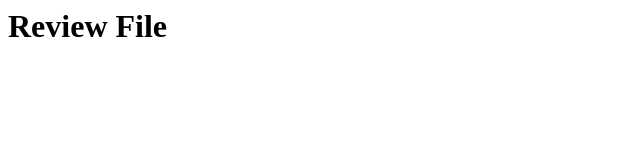
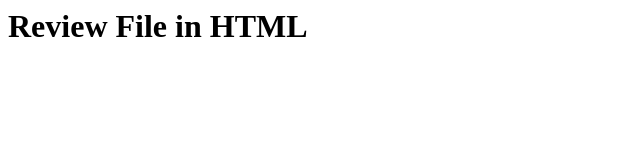
Before and after one commit to pratikmalviya10/SSHRemoteRepo, a plain HTML site: page index.html in a window 1280 px wide. Shown: the whole page, without its empty margins (0-640 px from the left). Drawn offline with Linux system fonts and the light colour scheme.

Commit message:
Welcome to line changed in index.html file

```diff
--- a/index.html
+++ b/index.html
@@ -7,6 +7,6 @@
   <title>Index html file</title>
   <!--Review comments added -->
 <body>
-  <H1>Review File</H1>
+  <H1>Review File in HTML</H1>
   </body>
 </html>
```
